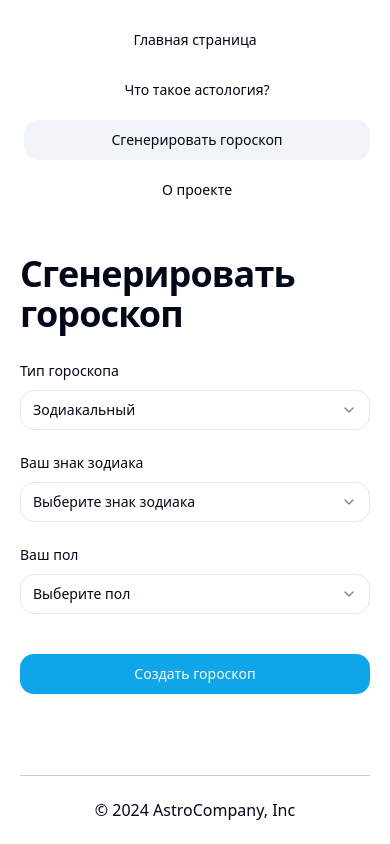
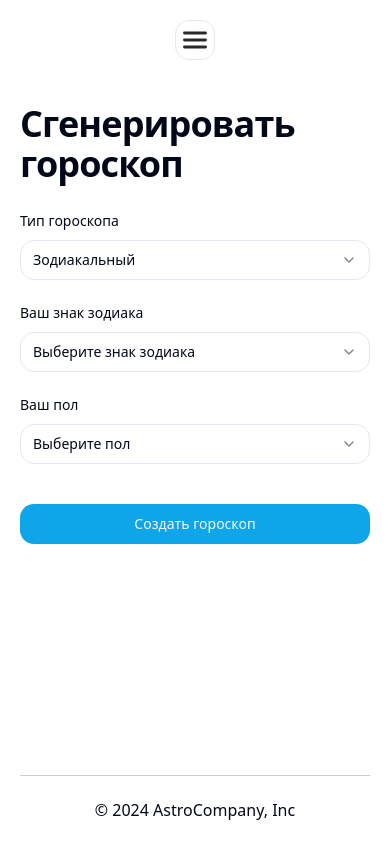
Before and after one commit to Maksim-Jk/Astrology, a React (Vite) app: page /horoscope/create in a window 390 px wide. Built offline with nearby package versions, Linux system fonts and the light colour scheme.

Commit message:
feat: add burger menu

```diff
--- a/src/components/Header/Header.tsx
+++ b/src/components/Header/Header.tsx
@@ -1,82 +1,29 @@
 import * as React from "react";
-import { cn } from "@/lib/utils";
-import {
-  NavigationMenu,
-  NavigationMenuItem,
-  NavigationMenuLink,
-  NavigationMenuList,
-  navigationMenuTriggerStyle,
-} from "@/components/ui/navigation-menu";
-import { NavLink } from "react-router-dom";
+
 import style from "./style.module.css";
-
-const ListItem = React.forwardRef<React.ElementRef<"a">, React.ComponentPropsWithoutRef<"a">>(
-  ({ className, title, children, ...props }, ref) => {
-    return (
-      <li>
-        <NavigationMenuLink asChild>
-          <a
-            ref={ref}
-            className={cn(
-              "block select-none space-y-1 rounded-md p-3 leading-none no-underline outline-none transition-colors hover:bg-accent hover:text-accent-foreground focus:bg-accent focus:text-accent-foreground",
-              className
-            )}
-            {...props}
-          >
-            <div className="text-sm font-medium leading-none">{title}</div>
-            <p className="line-clamp-2 text-sm leading-snug text-muted-foreground">{children}</p>
-          </a>
-        </NavigationMenuLink>
-      </li>
-    );
-  }
-);
-ListItem.displayName = "ListItem";
+import { Button } from "@/components/ui/button";
+import burgerIcon from "@/assets/burger-icon.svg";
+import { Navbar } from "@/components/NavBar/Navbar";
 
 export const Header = () => {
+  const [open, setOpen] = React.useState(false);
+
+  const linkClick = () => {
+    setOpen(false);
+  };
   return (
     <header className={style.header}>
-      <NavigationMenu>
-        <NavigationMenuList>
-          <NavigationMenuItem>
-            <NavLink to="/" className={({ isActive }) => (isActive ? style.active : "")}>
-              <NavigationMenuLink className={navigationMenuTriggerStyle()}>
-                Главная страница
-              </NavigationMenuLink>
-            </NavLink>
-          </NavigationMenuItem>
-          <NavigationMenuItem>
-            <NavLink
-              to="/horoscope/astrology"
-              className={({ isActive }) => (isActive ? style.active : "")}
-            >
-              <NavigationMenuLink className={navigationMenuTriggerStyle()}>
-                Что такое астология?
-              </NavigationMenuLink>
-            </NavLink>
-          </NavigationMenuItem>
-          <NavigationMenuItem>
-            <NavLink
-              to="/horoscope/create"
-              className={({ isActive }) => (isActive ? style.active : "")}
-            >
-              <NavigationMenuLink className={navigationMenuTriggerStyle()}>
-                Сгенерировать гороскоп
-              </NavigationMenuLink>
-            </NavLink>
-          </NavigationMenuItem>
-          <NavigationMenuItem>
-            <NavLink
-              to="/horoscope/about"
-              className={({ isActive }) => (isActive ? style.active : "")}
-            >
-              <NavigationMenuLink className={navigationMenuTriggerStyle()}>
-                О проекте
-              </NavigationMenuLink>
-            </NavLink>
-          </NavigationMenuItem>
-        </NavigationMenuList>
-      </NavigationMenu>
+      <Button
+        variant="outline"
+        size="icon"
+        onClick={() => setOpen(!open)}
+        className={style.burgerButton}
+      >
+        <img src={burgerIcon} alt="burger" />
+      </Button>
+      <div className={`${style.headerMenu} ${open ? style.headerMenuOpen : ""}`}>
+        <Navbar linkClick={linkClick} />
+      </div>
     </header>
   );
 };
--- a/src/components/Header/style.module.css
+++ b/src/components/Header/style.module.css
@@ -3,25 +3,34 @@
   text-align: center;
 }
 
-@media (max-width: 768px) {
-  .header ul {
-    flex-wrap: wrap;
-    gap: 10px;
-  }
-  .header ul li {
-    width: 48%;
-  }
-  .header ul li a {
-    width: 100%;
-  }
+.active a {
+  background-color: hsl(var(--accent));
+}
+
+.burgerButton {
+  padding: 5px;
+  display: none !important;
+  margin-left: auto;
 }
 
 @media (max-width: 550px) {
-  .header ul li {
+  .burgerButton {
+    display: block !important;
+  }
+
+  .headerMenu {
+    position: absolute;
+    z-index: 100;
+    left: 0;
+    top: -100%;
     width: 100%;
+    height: 100%;
+    background-color: hsl(var(--background));
+    transition: top 0.3s;
+  }
+
+  .headerMenuOpen {
+    top: 80px;
+    overflow: hidden;
   }
 }
-
-.active a {
-  background-color: hsl(var(--accent));
-}
--- /dev/null
+++ b/src/components/NavBar/Navbar.tsx
@@ -0,0 +1,66 @@
+import {
+  NavigationMenu,
+  NavigationMenuItem,
+  NavigationMenuLink,
+  NavigationMenuList,
+  navigationMenuTriggerStyle,
+} from "@/components/ui/navigation-menu";
+import { NavLink } from "react-router-dom";
+import style from "./style.module.css";
+
+interface INavbarProps {
+  linkClick?: () => void;
+}
+
+export const Navbar: React.FC<INavbarProps> = ({ linkClick }) => {
+  return (
+    <NavigationMenu className={style.navbar}>
+      <NavigationMenuList>
+        <NavigationMenuItem>
+          <NavLink
+            to="/"
+            className={({ isActive }) => (isActive ? style.active : "")}
+            onClick={linkClick}
+          >
+            <NavigationMenuLink className={navigationMenuTriggerStyle()}>
+              Главная страница
+            </NavigationMenuLink>
+          </NavLink>
+        </NavigationMenuItem>
+        <NavigationMenuItem>
+          <NavLink
+            to="/horoscope/astrology"
+            className={({ isActive }) => (isActive ? style.active : "")}
+            onClick={linkClick}
+          >
+            <NavigationMenuLink className={navigationMenuTriggerStyle()}>
+              Что такое астология?
+            </NavigationMenuLink>
+          </NavLink>
+        </NavigationMenuItem>
+        <NavigationMenuItem>
+          <NavLink
+            to="/horoscope/create"
+            className={({ isActive }) => (isActive ? style.active : "")}
+            onClick={linkClick}
+          >
+            <NavigationMenuLink className={navigationMenuTriggerStyle()}>
+              Сгенерировать гороскоп
+            </NavigationMenuLink>
+          </NavLink>
+        </NavigationMenuItem>
+        <NavigationMenuItem>
+          <NavLink
+            to="/horoscope/about"
+            className={({ isActive }) => (isActive ? style.active : "")}
+            onClick={linkClick}
+          >
+            <NavigationMenuLink className={navigationMenuTriggerStyle()}>
+              О проекте
+            </NavigationMenuLink>
+          </NavLink>
+        </NavigationMenuItem>
+      </NavigationMenuList>
+    </NavigationMenu>
+  );
+};
--- /dev/null
+++ b/src/components/NavBar/style.module.css
@@ -0,0 +1,26 @@
+.active a {
+  background-color: hsl(var(--accent));
+}
+
+@media (max-width: 768px) {
+  .navbar ul {
+    flex-wrap: wrap;
+    gap: 10px;
+  }
+  .navbar ul li {
+    width: 48%;
+  }
+  .navbar ul li a {
+    width: 100%;
+  }
+}
+
+@media (max-width: 550px) {
+  .navbar ul li {
+    width: 100%;
+  }
+}
+
+.navbarOpen {
+  background-color: red;
+}
```
Also changed, not shown: src/assets/burger-icon.svg (added).
